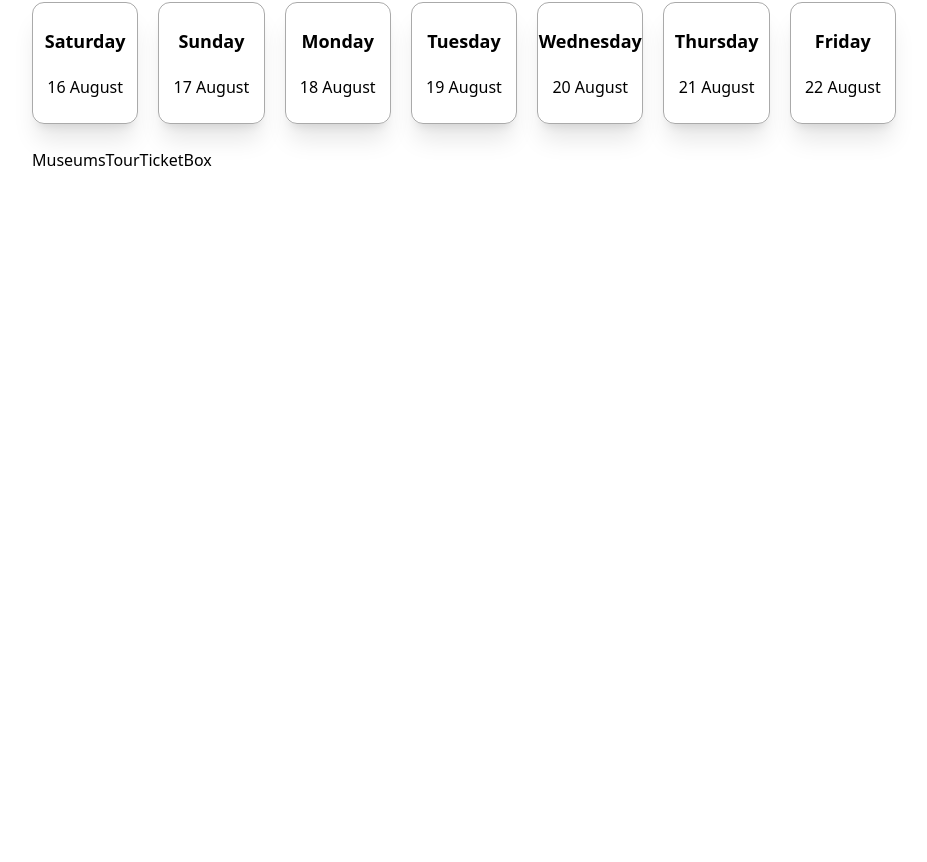
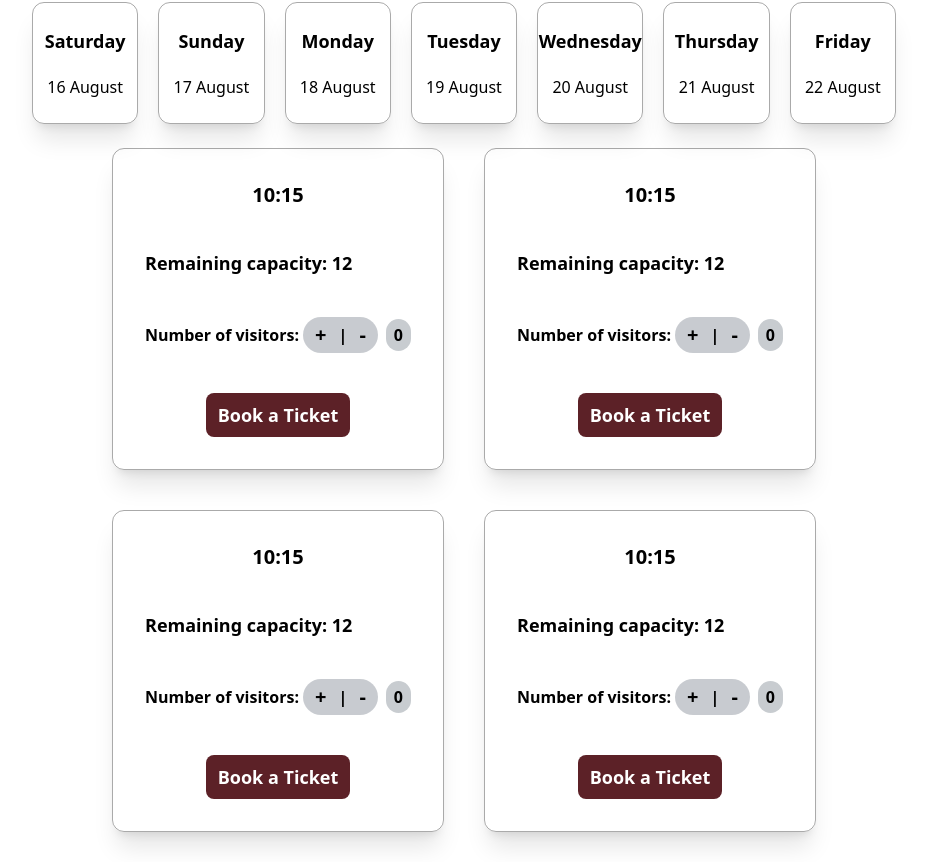
Before and after one commit to iXZed026/Loghante-Project, a Next.js app in the folder Develop/Frontend/: page /en/museums-tour in a window 1280 px wide. Shown: the part 604-1466 px from the top of the page, without its empty margins (176-1103 px from the left). Before the commit the page ends 806 px from the top, so only its background shows below. Built offline with nearby package versions, Linux system fonts and the light colour scheme.

Commit message:
museums tour tickets ui completed

```diff
--- a/Develop/Frontend/src/app/[locale]/(tickets)/museums-tour/page.tsx
+++ b/Develop/Frontend/src/app/[locale]/(tickets)/museums-tour/page.tsx
@@ -11,7 +11,7 @@ function MuseumsTour() {
           <MuseumsTourHeaderBox />
         </div>
         {/* Museums Tour Tickets */}
-        <MuseumsTourTickets />
+          <MuseumsTourTickets />
       </div>
     </Container>
   )
--- a/Develop/Frontend/src/features/museums-tour/components/tickets/MuseumsTourTicketBox.tsx
+++ b/Develop/Frontend/src/features/museums-tour/components/tickets/MuseumsTourTicketBox.tsx
@@ -1,9 +1,58 @@
+import Button from '@/components/ui/Button'
+import { cn } from '@/lib/utils/cn'
 import React from 'react'
 
 function MuseumsTourTicketBox() {
-  return (
-    <div>MuseumsTourTicketBox</div>
-  )
+    return (
+        <div className={cn(
+            "col-span-6",
+            "fcol gap-10",
+            "p-8",
+            "border-[1px] border-black-opacity",
+            "rounded-xl",
+            "shadow-xl"
+        )}>
+            {/* Start Time */}
+            <div className='text-center'>
+                <span className='text-xl font-bold'>
+                    10:15
+                </span>
+            </div>
+            {/* Remaining Capacity */}
+            <div>
+                <span className='text-lg font-semibold'>
+                    Remaining capacity: 12
+                </span>
+            </div>
+            <div className='fbc'>
+                <div className='font-semibold'>
+                    <span>Number of visitors: </span>
+                </div>
+                <div className='fcc gap-2'>
+                    <div className='fcc gap-3 bg-gray-600/30 px-3 py-1 rounded-4xl font-bold'>
+                        <span className='text-xl cursor-pointer'>+</span>
+                        <span>|</span>
+                        <span className='text-xl cursor-pointer'>-</span>
+                    </div>
+                    <div className='bg-gray-600/30 px-2 py-1 rounded-4xl font-bold'>
+                        <span>0</span>
+                    </div>
+                </div>
+            </div>
+            <div className='fcc'>
+                <Button
+                    className={cn(
+                        "text-lg font-bold",
+                        "px-3 py-2",
+                        "bg-crimson",
+                        "hover:bg-[var(--crimson-hover-color)]",
+                    )}
+                >
+                    Book a Ticket
+                </Button>
+            </div>
+        </div>
+    )
 }
 
 export default MuseumsTourTicketBox
--- a/Develop/Frontend/src/features/museums-tour/components/tickets/MuseumsTourTickets.tsx
+++ b/Develop/Frontend/src/features/museums-tour/components/tickets/MuseumsTourTickets.tsx
@@ -8,7 +8,12 @@ function MuseumsTourTickets() {
             <div className='grid grid-cols-7 gap-5'>
                 <MuseumsTourDayOfWeekBox />
             </div>
-            <MuseumsTourTicketBox />
+            <div className='grid grid-cols-12 gap-10 px-20'>
+                <MuseumsTourTicketBox />
+                <MuseumsTourTicketBox />
+                <MuseumsTourTicketBox />
+                <MuseumsTourTicketBox />
+            </div>
         </div>
     )
 }
```
